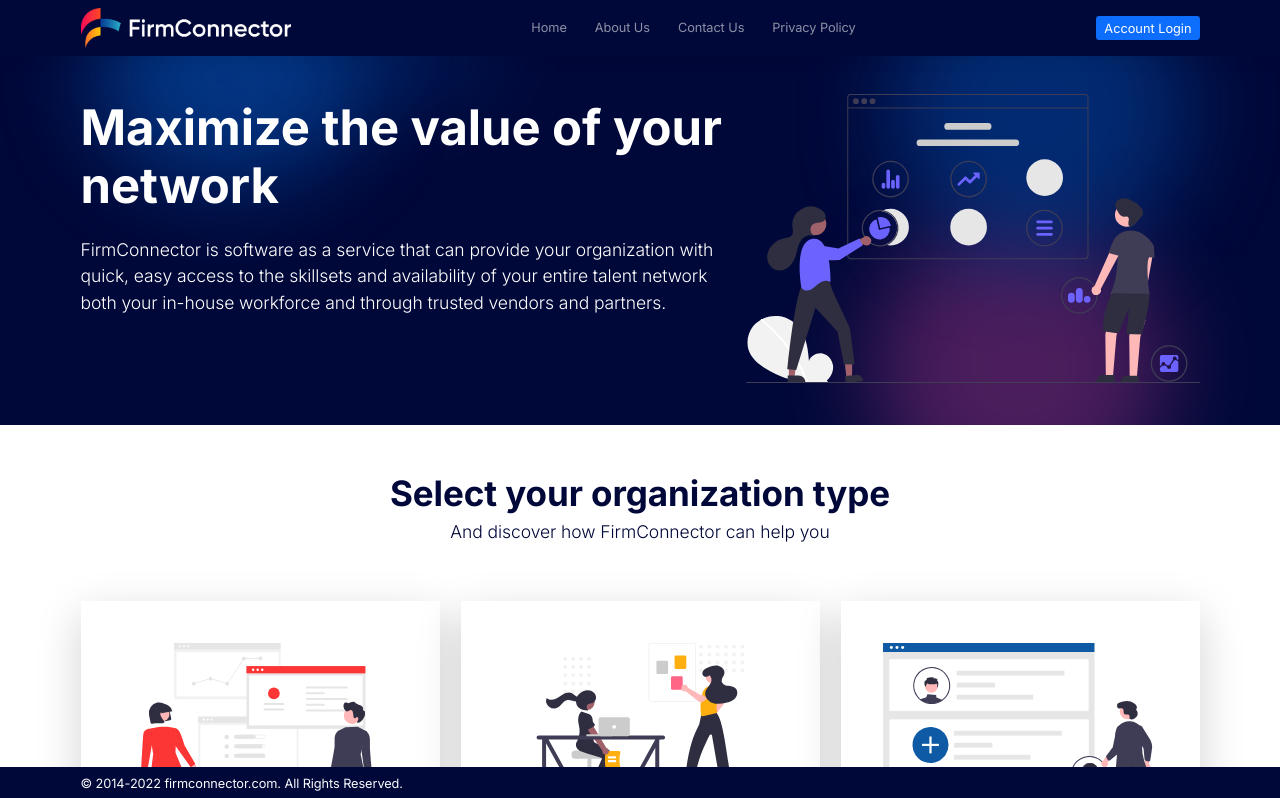
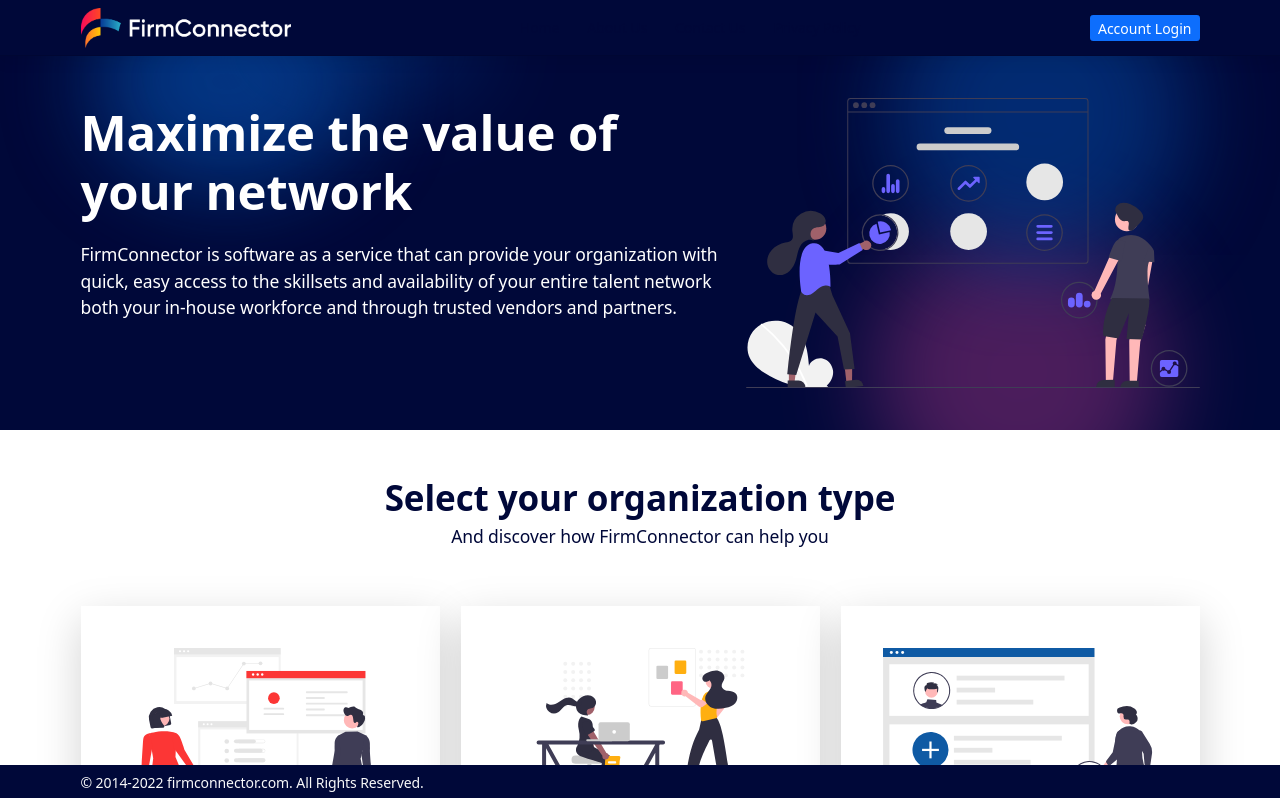
Before and after one commit to FirmConnector-com/firmconnector-front-end, a React (Create React App) app: page / in a window 1280 px wide. Shown: the top 798 px of the page. Built offline with nearby package versions, Linux system fonts and the light colour scheme.

Commit message:
UI changes

```diff
--- a/src/assets/css/main.css
+++ b/src/assets/css/main.css
@@ -9,12 +9,12 @@
 }
 
 body {
-   font-family: 'Inter', sans-serif !important;
+   /* font-family: 'Inter', sans-serif !important; */
    color: var(--black) !important;
    -webkit-font-smoothing: antialiased !important;
    overflow-y:scroll !important;
    letter-spacing: -.006em !important;
-   font-size: 0.911em !important;
+   /* font-size: 0.911em !important; */
    background-color: #f2f5f9 !important;
 }
 
@@ -611,3 +611,7 @@
    background-color: #6c757d !important;
    border-color: #6c757d !important;
 }
+
+a {
+   color: var(--black) !important;
+}
```
Also changed, not shown: src/components/Clients/ClientListing/ClientListingResultBlock.js (+0 -16 lines), 6 other files (tests, documents, lock files or other folders).
